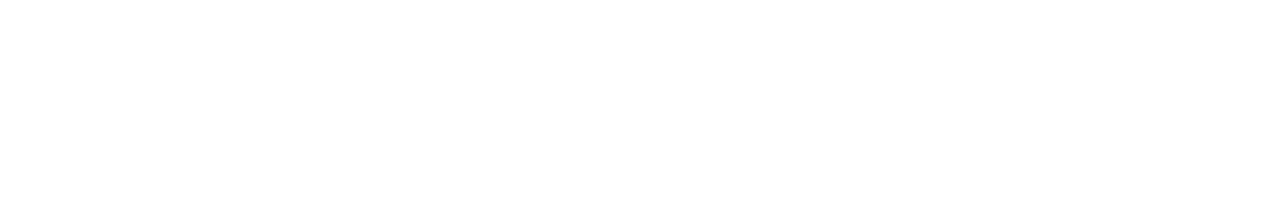
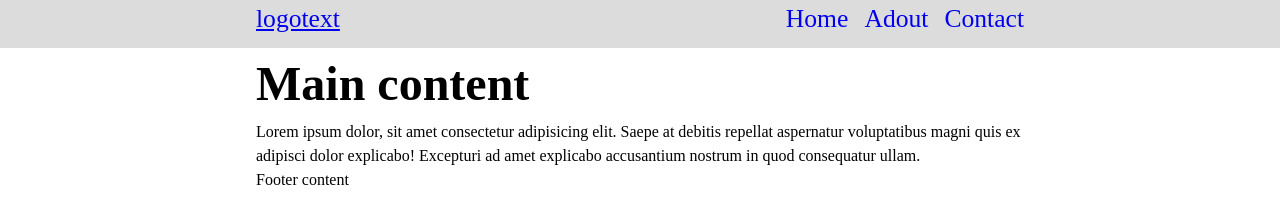
Before and after one commit to miltonlundte19/webb-komponenter, a plain HTML site: page nav/index.html in a window 1280 px wide. Drawn offline with Linux system fonts and the light colour scheme.

Commit message:
✨ added navbar stils

```diff
--- a/nav/index.html
+++ b/nav/index.html
@@ -5,8 +5,25 @@
     <meta http-equiv="X-UA-Compatible" content="IE=edge">
     <meta name="viewport" content="width=device-width, initial-scale=1.0">
     <title>Nav kompunenter</title>
+    <link rel="stylesheet" href="css/nav.css">
 </head>
 <body>
-
+    <nav class="navbar">
+        <div class="navbar-inner container">
+            <a href="#" class="navbar-brand">logotext</a>
+            <lu class="nav">
+                <li class="nav-item"><a href="#" class="nav-link">Home</a></li>
+                <li class="nav-item"><a href="#" class="nav-link">Adout</a></li>
+                <li class="nav-item"><a href="#" class="nav-link">Contact</a></li>
+            </lu>
+        </div>
+    </nav>
+    <main class="container">
+        <h1>Main content</h1>
+        <p>Lorem ipsum dolor, sit amet consectetur adipisicing elit. Saepe at debitis repellat aspernatur voluptatibus magni quis ex adipisci dolor explicabo! Excepturi ad amet explicabo accusantium nostrum in quod consequatur ullam.</p>
+    </main>
+    <footer class="container">
+        <p>Footer content</p>
+    </footer>
 </body>
 </html>
--- a/nav/scss/nav.scss
+++ b/nav/scss/nav.scss
@@ -0,0 +1,60 @@
+* {
+    margin: 0;
+    padding: 0;
+}
+
+body {
+    font-size: 16px;
+    line-height: 1.5;
+}
+
+h1 {
+    font-size: 3rem;
+}
+p {
+    font-size: 1rem;
+}
+
+.container {
+    max-width: 48rem;
+    margin-left: auto;
+    margin-right: auto;
+    padding-left: 1rem;
+    padding-right: 1rem;
+
+}
+
+.navbar {
+    min-height: 3rem;
+    background-color: gainsboro;
+    font-size: 1.6rem;
+
+
+    &-inner {
+        display: flex;
+        flex-direction: row;
+        justify-content: space-between;
+        align-items: center;
+
+    }
+}
+@media screen and (max-width: 24rem){
+    .navbar-inner, .nav {
+        flex-direction: column;
+    }
+
+}
+
+.nav {
+    display: flex;
+    list-style: none;
+
+    &-item {
+        padding-left: 1rem;
+    }
+    &-link {
+        text-decoration: none;
+
+
+    }
+}
```
Also changed, not shown: nav/css/nav.css, 1 other file.
